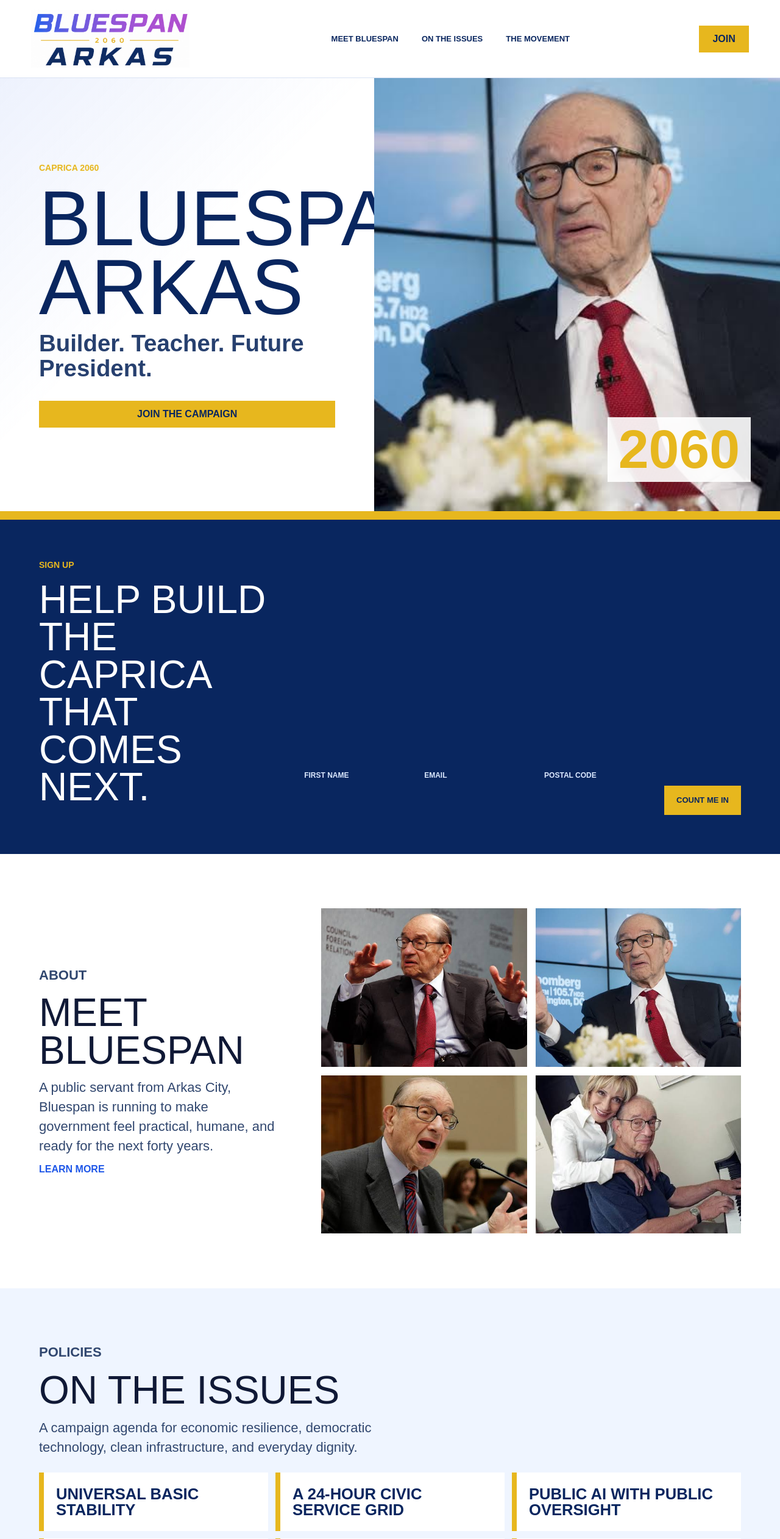
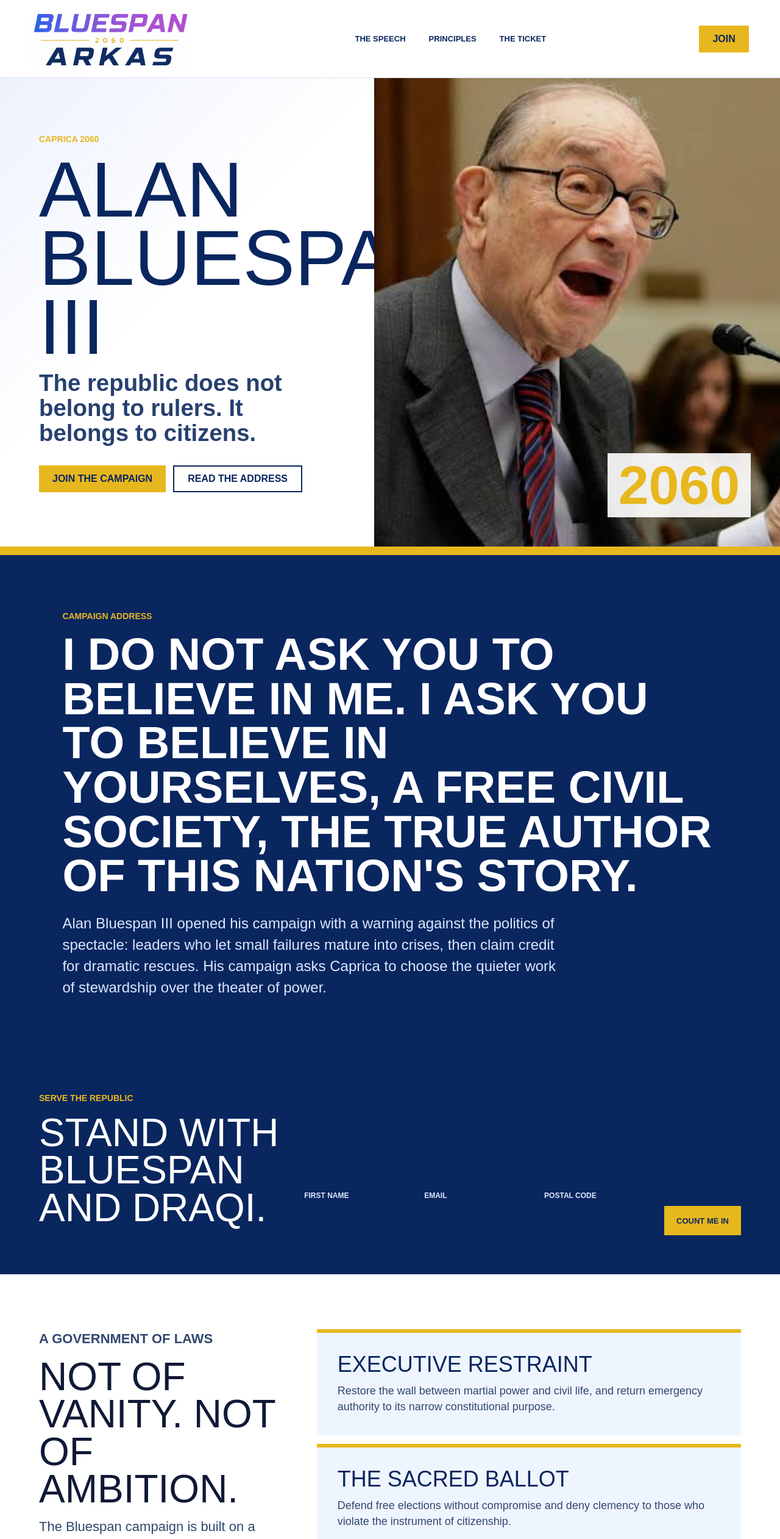
Before and after one commit to manualAlan/bluespan-arkas-2060, a Next.js app: page / in a window 1280 px wide. Shown: the top 2523 px of the page at 61% size. Built offline with nearby package versions, Linux system fonts and the light colour scheme.

Commit message:
Revise campaign site around Bluespan speech

```diff
--- a/app/globals.css
+++ b/app/globals.css
@@ -89,12 +89,27 @@ form button {
 }
 
 .donate-link,
-.primary-action {
+.primary-action,
+.secondary-action {
   display: inline-flex;
   align-items: center;
   justify-content: center;
   min-height: 44px;
   padding: 0 22px;
+}
+
+.hero-actions {
+  display: flex;
+  flex-wrap: wrap;
+  gap: 12px;
+}
+
+.secondary-action {
+  border: 2px solid var(--navy);
+  background: white;
+  color: var(--navy);
+  font-weight: 900;
+  text-transform: uppercase;
 }
 
 .hero {
@@ -125,6 +140,7 @@ form button {
 
 h1,
 h2,
+h3,
 p {
   margin-top: 0;
 }
@@ -184,6 +200,31 @@ h1 {
   color: white;
 }
 
+.quote-band {
+  padding: clamp(46px, 7vw, 96px) clamp(18px, 8vw, 120px);
+  background: var(--navy);
+  color: white;
+}
+
+.quote-band blockquote {
+  max-width: 1080px;
+  margin: 0 0 24px;
+  color: white;
+  font-size: clamp(34px, 5.8vw, 88px);
+  font-weight: 900;
+  line-height: 0.98;
+  letter-spacing: 0;
+  text-transform: uppercase;
+}
+
+.quote-band p:last-child {
+  max-width: 820px;
+  margin: 0;
+  color: #dbe8ff;
+  font-size: clamp(18px, 2vw, 24px);
+  line-height: 1.45;
+}
+
 .join-band h2,
 .section-copy h2,
 .movement-section h2 {
@@ -232,7 +273,8 @@ form button {
 
 .feature-section,
 .issues-section,
-.movement-section {
+.movement-section,
+.principles-section {
   padding: clamp(44px, 7vw, 96px) clamp(18px, 5vw, 72px);
 }
 
@@ -257,6 +299,39 @@ form button {
   color: var(--blue);
   font-weight: 900;
   text-transform: uppercase;
+}
+
+.principles-section {
+  display: grid;
+  grid-template-columns: minmax(280px, 0.72fr) minmax(0, 1.28fr);
+  gap: clamp(30px, 5vw, 72px);
+  align-items: start;
+}
+
+.principle-grid {
+  display: grid;
+  gap: 14px;
+}
+
+.principle-grid article {
+  border-top: 6px solid var(--gold);
+  background: var(--ice);
+  padding: clamp(20px, 3vw, 34px);
+}
+
+.principle-grid h3 {
+  margin-bottom: 12px;
+  color: var(--navy);
+  font-size: clamp(24px, 3vw, 36px);
+  line-height: 1;
+  text-transform: uppercase;
+}
+
+.principle-grid p {
+  margin: 0;
+  color: #31476f;
+  font-size: 18px;
+  line-height: 1.45;
 }
 
 .image-grid {
@@ -343,7 +418,8 @@ footer p {
   .hero,
   .join-band,
   .feature-section,
-  .movement-section {
+  .movement-section,
+  .principles-section {
     grid-template-columns: 1fr;
   }
 
--- a/app/layout.tsx
+++ b/app/layout.tsx
@@ -14,7 +14,8 @@ const geistMono = Geist_Mono({
 
 export const metadata: Metadata = {
   title: "Bluespan Arkas 2060",
-  description: "A fictional Caprica campaign website for Bluespan Arkas 2060.",
+  description:
+    "Alan Bluespan III and Draqi for Caprica 2060: citizens first, executive restraint, and a republic of laws.",
   icons: {
     icon: "/favicon.svg",
     shortcut: "/favicon.svg",
--- a/app/page.tsx
+++ b/app/page.tsx
@@ -1,29 +1,44 @@
 const gallery = [
   {
     src: "/campaign/portrait-forum.jpeg",
-    alt: "Bluespan speaking at a foreign relations forum",
+    alt: "Alan Bluespan III speaking at a public forum",
   },
   {
     src: "/campaign/portrait-bloomberg.jpeg",
-    alt: "Bluespan in a studio interview",
+    alt: "Alan Bluespan III in a studio interview",
   },
   {
     src: "/campaign/portrait-hearing.jpeg",
-    alt: "Bluespan giving testimony at a hearing",
+    alt: "Alan Bluespan III giving testimony",
   },
   {
     src: "/campaign/portrait-piano.jpeg",
-    alt: "Bluespan seated at a piano",
+    alt: "Alan Bluespan III seated at a piano",
   },
 ];
 
-const policies = [
-  "Universal Basic Stability",
-  "A 24-Hour Civic Service Grid",
-  "Public AI With Public Oversight",
-  "Fast Rail Across Every Province",
-  "A New Charter for Work",
-  "Climate-Ready Homes by 2068",
+const principles = [
+  {
+    title: "Executive Restraint",
+    text: "Restore the wall between martial power and civil life, and return emergency authority to its narrow constitutional purpose.",
+  },
+  {
+    title: "The Sacred Ballot",
+    text: "Defend free elections without compromise and deny clemency to those who violate the instrument of citizenship.",
+  },
+  {
+    title: "Citizens First",
+    text: "Build a government measured by crises prevented, institutions preserved, and citizens empowered to say, 'we did this ourselves.'",
+  },
+];
+
+const agenda = [
+  "Civil-military firewall",
+  "Election integrity compact",
+  "Constitutional clemency standard",
+  "Independent crisis review",
+  "Civic society endowment",
+  "Peaceful transfer guarantee",
 ];
 
 export default function Home() {
@@ -37,9 +52,9 @@ export default function Home() {
           />
         </a>
         <nav aria-label="Main navigation">
-          <a href="#meet">Meet Bluespan</a>
-          <a href="#issues">On the Issues</a>
-          <a href="#movement">The Movement</a>
+          <a href="#speech">The Speech</a>
+          <a href="#principles">Principles</a>
+          <a href="#ticket">The Ticket</a>
         </nav>
         <a className="donate-link" href="#join">
           Join
@@ -49,22 +64,45 @@ export default function Home() {
       <section className="hero" id="top">
         <div className="hero-copy">
           <p className="eyebrow">Caprica 2060</p>
-          <h1>Bluespan Arkas</h1>
-          <p className="tagline">Builder. Teacher. Future President.</p>
-          <a className="primary-action" href="#join">
-            Join the campaign
-          </a>
+          <h1>Alan Bluespan III</h1>
+          <p className="tagline">
+            The republic does not belong to rulers. It belongs to citizens.
+          </p>
+          <div className="hero-actions">
+            <a className="primary-action" href="#join">
+              Join the campaign
+            </a>
+            <a className="secondary-action" href="#speech">
+              Read the address
+            </a>
+          </div>
         </div>
-        <div className="hero-image" aria-label="Campaign portrait collage">
-          <img src="/campaign/portrait-bloomberg.jpeg" alt="" />
+        <div className="hero-image" aria-label="Campaign portrait">
+          <img src="/campaign/portrait-hearing.jpeg" alt="" />
           <div className="campaign-year">2060</div>
         </div>
       </section>
 
+      <section className="quote-band" id="speech">
+        <p className="eyebrow">Campaign Address</p>
+        <blockquote>
+          I do not ask you to believe in me. I ask you to believe in
+          yourselves, a free civil society, the true author of this nation's
+          story.
+        </blockquote>
+        <p>
+          Alan Bluespan III opened his campaign with a warning against the
+          politics of spectacle: leaders who let small failures mature into
+          crises, then claim credit for dramatic rescues. His campaign asks
+          Caprica to choose the quieter work of stewardship over the theater of
+          power.
+        </p>
+      </section>
+
       <section className="join-band" id="join" aria-labelledby="join-title">
         <div>
-          <p className="eyebrow">Sign up</p>
-          <h2 id="join-title">Help build the Caprica that comes next.</h2>
+          <p className="eyebrow">Serve The Republic</p>
+          <h2 id="join-title">Stand with Bluespan and Draqi.</h2>
         </div>
         <form>
           <label>
@@ -83,16 +121,36 @@ export default function Home() {
         </form>
       </section>
 
-      <section className="feature-section" id="meet">
+      <section className="principles-section" id="principles">
         <div className="section-copy">
-          <p className="eyebrow">About</p>
-          <h2>Meet Bluespan</h2>
+          <p className="eyebrow">A Government Of Laws</p>
+          <h2>Not of vanity. Not of ambition.</h2>
           <p>
-            A public servant from Arkas City, Bluespan is running to make
-            government feel practical, humane, and ready for the next forty
-            years.
+            The Bluespan campaign is built on a simple constitutional premise:
+            public office is a duty entrusted by citizens, not a throne held by
+            the powerful.
           </p>
-          <a href="#movement">Learn more</a>
+        </div>
+        <div className="principle-grid">
+          {principles.map((principle) => (
+            <article key={principle.title}>
+              <h3>{principle.title}</h3>
+              <p>{principle.text}</p>
+            </article>
+          ))}
+        </div>
+      </section>
+
+      <section className="feature-section" id="ticket">
+        <div className="section-copy">
+          <p className="eyebrow">The Ticket</p>
+          <h2>Bluespan and Draqi</h2>
+          <p>
+            Alan Bluespan III declares his candidacy with Draqi as his running
+            mate: a public servant of steadiness and integrity, united by the
+            conviction that office is borrowed from the citizen.
+          </p>
+          <a href="#join">Join the ticket</a>
         </div>
         <div className="image-grid" aria-label="Campaign moments">
           {gallery.map((image) => (
@@ -103,30 +161,32 @@ export default function Home() {
 
       <section className="issues-section" id="issues">
         <div className="section-copy">
-          <p className="eyebrow">Policies</p>
-          <h2>On the Issues</h2>
+          <p className="eyebrow">Agenda</p>
+          <h2>Prevent the fires politics profits from.</h2>
           <p>
-            A campaign agenda for economic resilience, democratic technology,
-            clean infrastructure, and everyday dignity.
+            The campaign's program begins where the speech begins: prevent
+            civic wounds, protect the ballot, restrain executive power, and
+            leave the republic stronger than any officeholder found it.
           </p>
         </div>
         <div className="policy-list">
-          {policies.map((policy) => (
-            <a href="#join" key={policy}>
-              {policy}
+          {agenda.map((item) => (
+            <a href="#join" key={item}>
+              {item}
             </a>
           ))}
         </div>
       </section>
 
-      <section className="movement-section" id="movement">
+      <section className="movement-section">
         <img src="/campaign/portrait-forum.jpeg" alt="Bluespan at a forum" />
         <div>
-          <p className="eyebrow">The Movement</p>
-          <h2>Not left. Not right. Forward through 2060.</h2>
+          <p className="eyebrow">The Choice</p>
+          <h2>Caesar or Cincinnatus.</h2>
           <p>
-            Across Caprica, volunteers are organizing neighborhood assemblies,
-            civic labs, and a new generation of practical politics.
+            Every republic must choose between popularity that erodes law and
+            service that lays power down. Bluespan asks Caprica to choose the
+            citizen, the constitution, and the quieter honor of restraint.
           </p>
           <a className="primary-action" href="#join">
             Volunteer today
```
Also changed, not shown: 1 other file (tests, documents, lock files or other folders).
